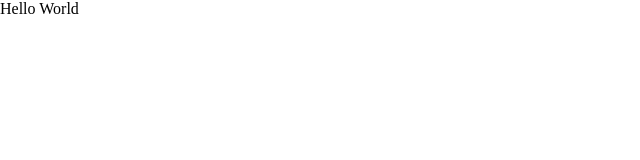
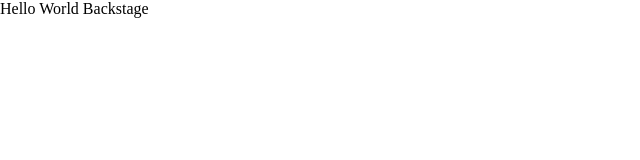
Before and after one commit to meowl3obo/C-SquaredBackstage, a Vue app: page / in a window 1280 px wide. Shown: the top 160 px of the page, without its empty margins (0-640 px from the left). Built offline with nearby package versions, Linux system fonts and the light colour scheme.

Commit message:
test push

```diff
--- a/src/views/Home.vue
+++ b/src/views/Home.vue
@@ -1,6 +1,7 @@
 <template>
   <div>
     Hello World
+    Backstage
   </div>
 </template>
 
```
